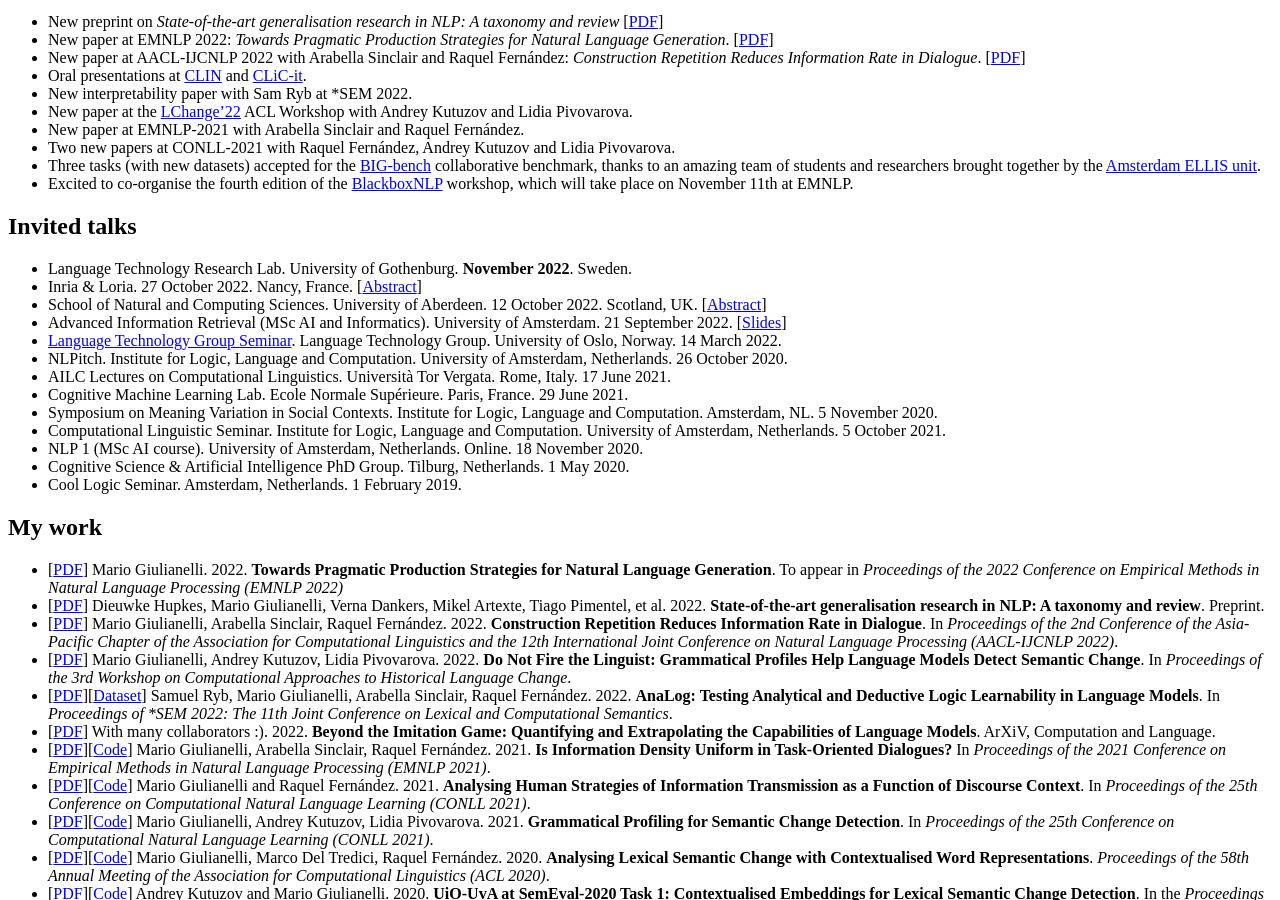
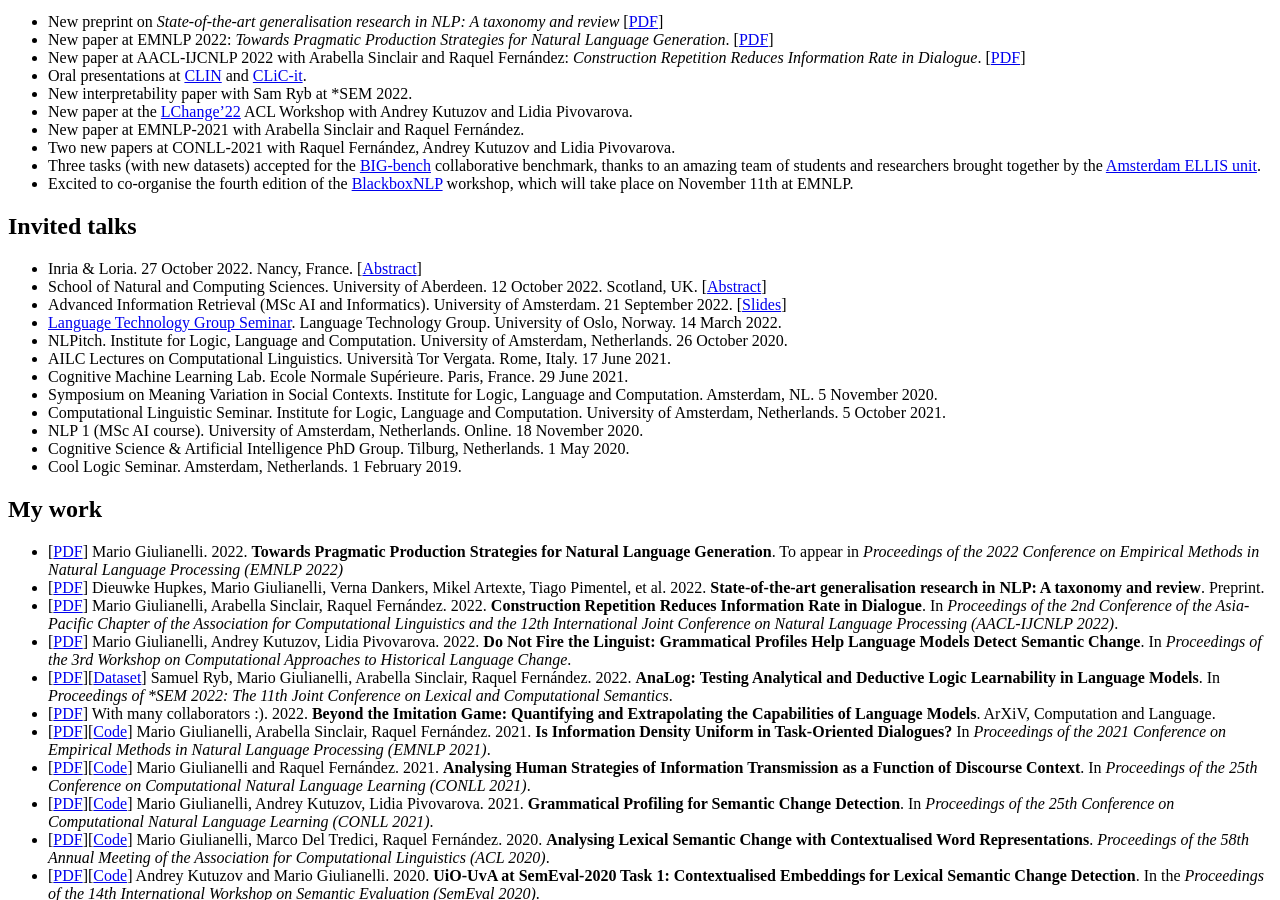
Before and after one commit to glnmario/glnmario.github.io, a Jekyll site: the page built from index.md, in a window 1280 px wide and 900 px high, scrolled down 1378 px. Built offline with Jekyll 4.4.1, drawn with Linux system fonts in a browser that asks for light colours.

Commit message:
Update index.md

```diff
--- a/index.md
+++ b/index.md
@@ -41,7 +41,6 @@
 - Excited to co-organise the fourth edition of the [BlackboxNLP](https://blackboxnlp.github.io) workshop, which will take place on November 11th at EMNLP.
 
 ## Invited talks
-- Language Technology Research Lab. University of Gothenburg. **November 2022**. Sweden.
 - Inria & Loria. 27 October 2022. Nancy, France. [[Abstract](https://www.loria.fr/event/department-4-seminar-mario-giulianelli/)]
 - School of Natural and Computing Sciences. University of Aberdeen. 12 October 2022. Scotland, UK. [[Abstract](https://www.abdn.ac.uk/ncs/seminars/17943/)]
 - Advanced Information Retrieval (MSc AI and Informatics). University of Amsterdam. 21 September 2022. [[Slides](grounded_dialogue_modelling_21sept2022.pdf)]
```
